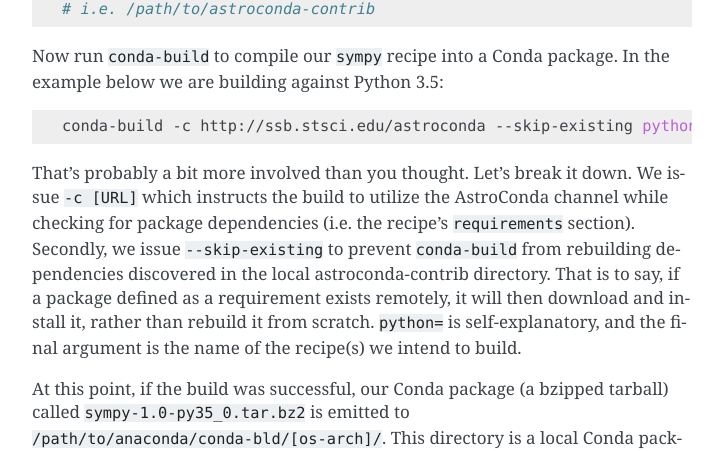
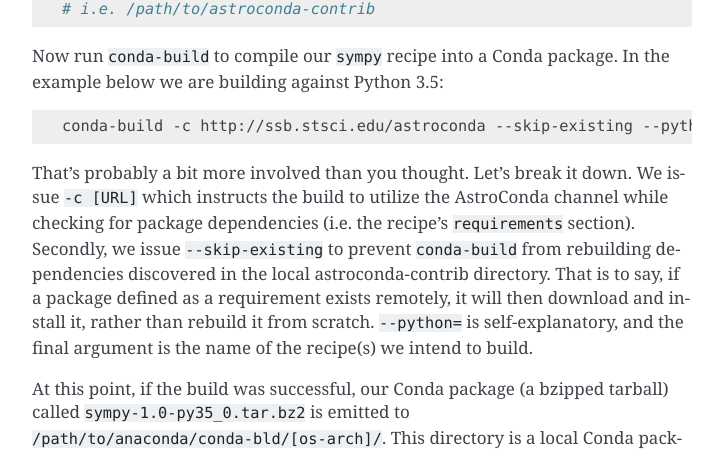
Before and after one commit to jhunkeler/astroconda, a Sphinx documentation site: the page built from source/contributing.rst, in a window 1280 px wide and 900 px high, scrolled down 5748 px. Shown: the part 143-594 px from the top of the window, without its empty margins (388-1111 px from the left). Built offline with Sphinx 7.4.7, drawn with Linux system fonts in a browser that asks for light colours.

```diff
--- a/source/contributing.rst
+++ b/source/contributing.rst
@@ -277,13 +277,13 @@ Python 3.5:
 
 .. code-block:: sh
 
-    conda-build -c http://ssb.stsci.edu/astroconda --skip-existing python=3.5 sympy
+    conda-build -c http://ssb.stsci.edu/astroconda --skip-existing --python=3.5 sympy
 
 That's probably a bit more involved than you thought. Let's break it down. We issue ``-c [URL]`` which instructs the build to utilize
 the AstroConda channel while checking for package dependencies (i.e. the recipe's ``requirements`` section). Secondly, we issue
 ``--skip-existing`` to prevent ``conda-build`` from rebuilding dependencies discovered in the local astroconda-contrib directory.
 That is to say, if a package defined as a requirement exists remotely, it will then download and install it, rather than rebuild it from scratch.
-``python=`` is self-explanatory, and the final argument is the name of the recipe(s) we intend to build.
+``--python=`` is self-explanatory, and the final argument is the name of the recipe(s) we intend to build.
 
 At this point, if the build was successful, our Conda package (a bzipped tarball) called ``sympy-1.0-py35_0.tar.bz2`` is emitted to ``/path/to/anaconda/conda-bld/[os-arch]/``.
 This directory is a local Conda package repository.
```
